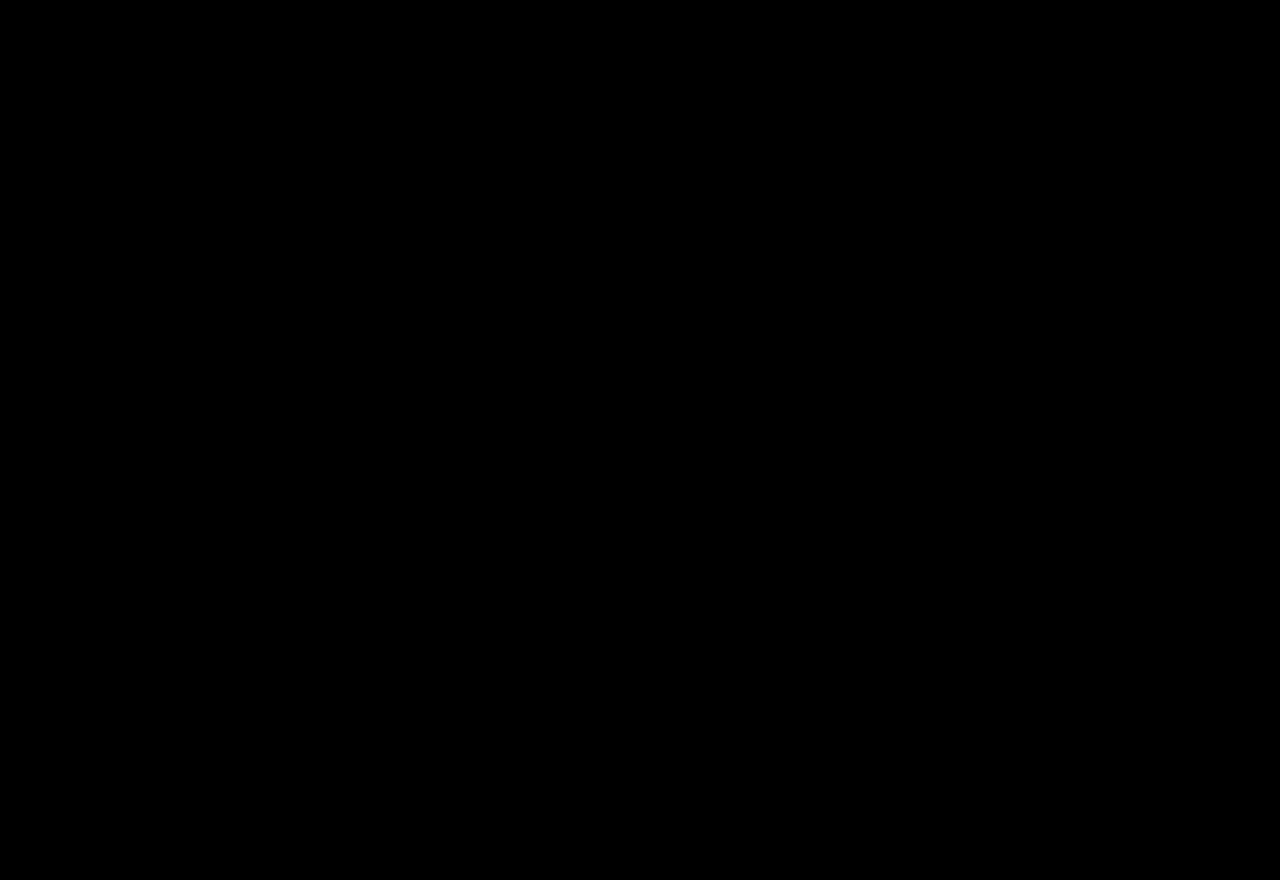
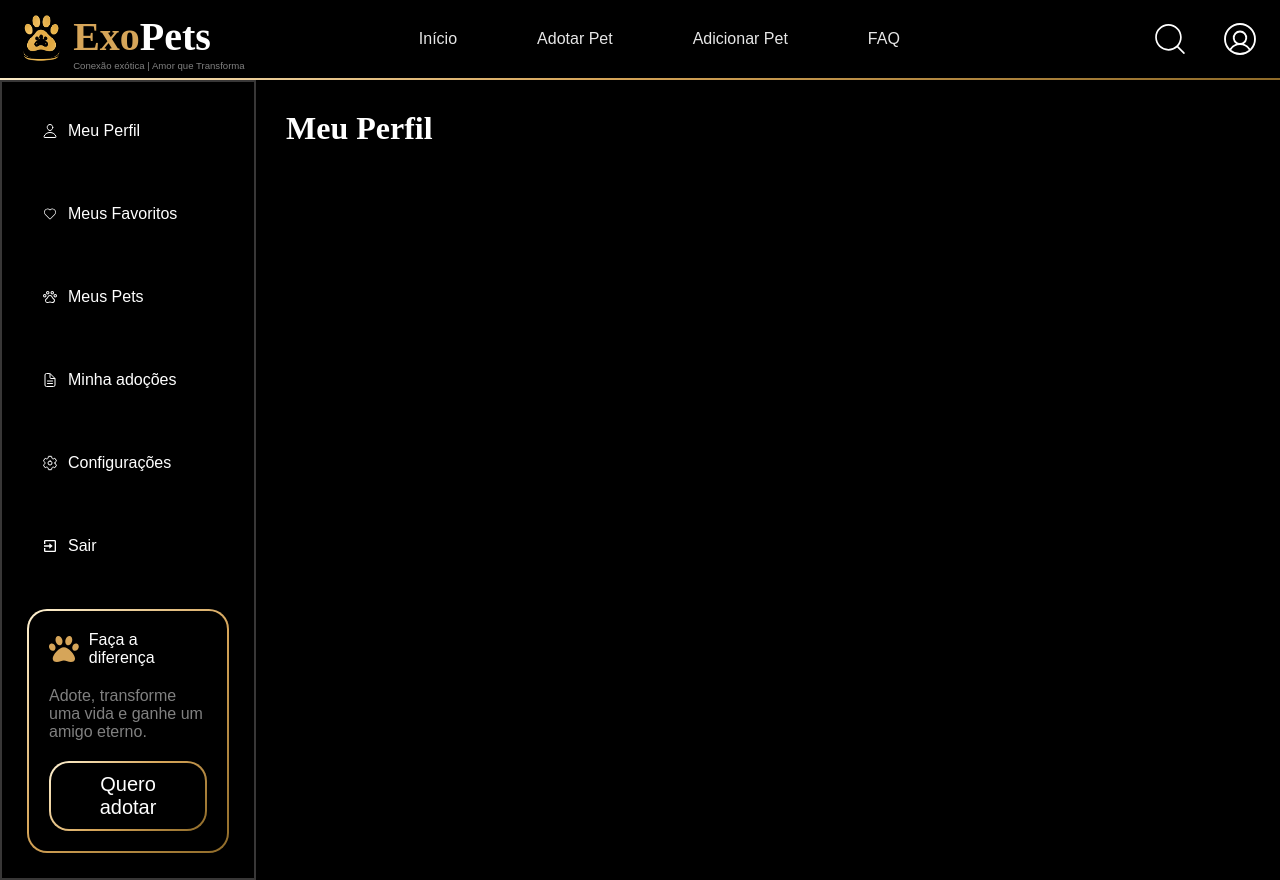
Before and after one commit to Rubens128/Trabalho-Programacao-Web-Pets, a React (Create React App) app in the folder frontend/: page /perfil in a window 1280 px wide. Before the commit this address had no page. Before the commit the page ends 800 px from the top, so only its background shows below. Built offline with nearby package versions, Linux system fonts and the light colour scheme; a web font is replaced by a local one.

Commit message:
feat: add side menu component

```diff
--- a/frontend/src/App.js
+++ b/frontend/src/App.js
@@ -1,6 +1,7 @@
 import {BrowserRouter, Routes, Route} from "react-router-dom";
 import PaginaPrincipal from "./pages/PaginaPrincipal/paginaPrincipal.js";
 import Login from "./pages/Login/login.js";
+import Perfil from "./pages/Perfil/perfil.js";
 import ListaPets from "./pages/ListaPets/listaPets.js";
 import FormularioAdocao from "./pages/FormularioAdocao/formularioAdocao.js";
 import Registrar from "./pages/Registrar/registrar.js";
@@ -14,6 +15,7 @@ function App(){
       <Routes>
         <Route path="/" element={<PaginaPrincipal />} />
         <Route path="/login" element={<Login />} />
+        <Route path="/perfil" element={<Perfil />}/>
         <Route path="/listaPets" element={<ListaPets />} />
         <Route path="/formularioAdocao" element={<FormularioAdocao/>} />
         <Route path="/formularioAdicao" element={<FormularioAdicao/>} />
--- /dev/null
+++ b/frontend/src/components/SideMenu/sideMenu.js
@@ -0,0 +1,50 @@
+import styles from "./sideMenu.module.css";
+import ButtonComponent from "../Button/button";
+import { IoPersonOutline } from "react-icons/io5";
+import { CiHeart } from "react-icons/ci";
+import { PiPawPrint } from "react-icons/pi";
+import { IoDocumentTextOutline } from "react-icons/io5";
+import { IoSettingsOutline } from "react-icons/io5";
+import { BiExit } from "react-icons/bi";
+import { FaPaw } from "react-icons/fa";
+
+function SideMenu() {
+
+    return (
+
+        <div className={styles.divGeral}>
+            <div className={styles.divIconeTexto}>
+                <IoPersonOutline /> <p>Meu Perfil</p>
+            </div>
+            <div className={styles.divIconeTexto}>
+                <CiHeart /> <p>Meus Favoritos</p>
+            </div>
+            <div className={styles.divIconeTexto}>
+                <PiPawPrint /> <p>Meus Pets</p>
+            </div>
+            <div className={styles.divIconeTexto}>
+                <IoDocumentTextOutline /> <p>Minha adoções</p>
+            </div>
+            <div className={styles.divIconeTexto}>
+                <IoSettingsOutline /> <p>Configurações</p>
+            </div>
+            <div className={styles.divSaida}>
+                <BiExit /> <p>Sair</p>
+            </div>
+
+            <div className={styles.divCardsAdocao}>
+
+                <div className={styles.divIconeTextoCard}>
+                    <FaPaw color="#d6a559" size={30} />
+                    <p>Faça a diferença</p>
+                </div>
+                <div className={styles.divAdocaoParagrafos}>
+                    <p>Adote, transforme uma vida e ganhe um amigo eterno.</p>
+                </div>
+                <ButtonComponent textoBotao="Quero adotar" variante={2}/>
+            </div>
+        </div>
+    );
+}
+
+export default SideMenu;
--- /dev/null
+++ b/frontend/src/components/SideMenu/sideMenu.module.css
@@ -0,0 +1,87 @@
+.divGeral{
+    display: flex;
+    flex-direction: column;
+    color: white;
+    gap: 35px;
+    padding: 25px;
+    width: 20dvw;
+    min-height: 100vh;
+    border: 2px solid rgb(56, 55, 55);
+    font-family: Arial, Helvetica, sans-serif;
+    font-size: medium;
+}
+
+.divIconeTexto{
+
+    display: flex;
+    flex-direction: row;
+    align-items: center;
+    cursor: pointer;
+    gap: 10px;
+    padding: 15px;
+    border-radius: 10px;
+}
+
+.divIconeTexto:hover{
+
+    transform: scale(1.05);
+    color: #d6a559;
+    background-color: #291d0a;
+}
+
+.divSaida{
+
+    display: flex;
+    flex-direction: row;
+    align-items: center;
+    cursor: pointer;
+    gap: 10px;
+    padding: 15px;
+    border-radius: 10px;
+}
+
+.divSaida:hover{
+
+    transform: scale(1.05);
+    color: #9f1212;
+    background-color: #93090961;
+}
+
+.divIconeTextoCard{
+
+    display: flex;
+    flex-direction: row;
+    align-items: center;
+    gap: 10px;
+}
+
+
+.divCardsAdocao{
+
+    display: flex;
+    flex-direction: column;
+    gap:20px;
+    padding: 20px 20px;
+    margin-top: auto;
+    width: 100%;
+    border-radius: 20px;
+    border: 2px solid transparent;
+    background:
+    linear-gradient(#000000, #000000) padding-box,
+    linear-gradient(
+      135deg,
+      #fff3d4,
+      #d6a559,
+      #8f6b29
+    ) border-box;
+}
+
+.divAdocaoParagrafos{
+
+    display: flex;
+    flex-direction: column;
+    gap: 10px;
+    color: #ffffff;
+    opacity: 0.5;
+    font-family: Arial, Helvetica, sans-serif;
+}
--- /dev/null
+++ b/frontend/src/pages/Perfil/perfil.js
@@ -0,0 +1,31 @@
+import styles from "./perfil.module.css";
+import Header from "../../components/Header/header.js";
+import SideMenu from "../../components/SideMenu/sideMenu.js";
+import InputComponent from "../../components/Input/input.js";
+import ButtonComponent from "../../components/Button/button.js";
+import LogoImage from "../../assets/logo_pets.svg";
+
+function Perfil(){
+
+    return(
+
+        <div>
+            <Header/>
+            <div className={styles.divComponentes}>
+                <SideMenu/>
+                <h1 style={{color: "white", padding: "30px"}}>Meu Perfil</h1>
+                <div className>
+                    <div>
+                        <div>
+                            <div>
+
+                            </div>
+                        </div>
+                    </div>
+                </div>
+            </div>
+        </div>
+    );
+}
+
+export default Perfil;
--- /dev/null
+++ b/frontend/src/pages/Perfil/perfil.module.css
@@ -0,0 +1,5 @@
+.divComponentes{
+
+    display: flex;
+    flex-direction: row;
+}
```
